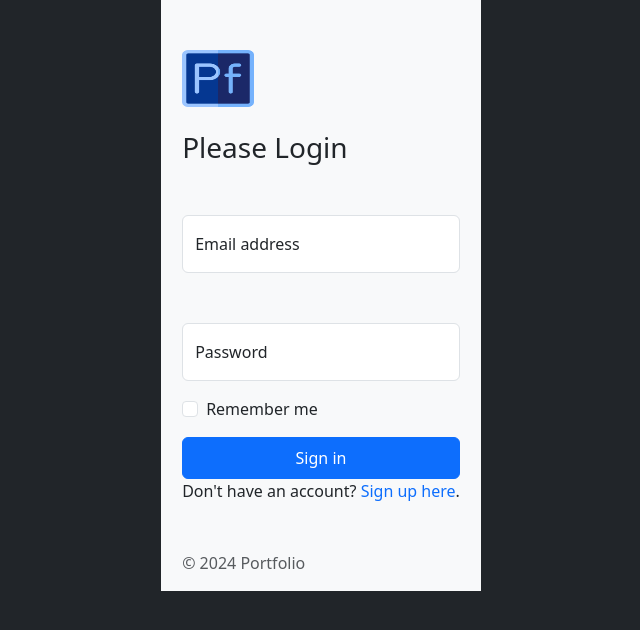
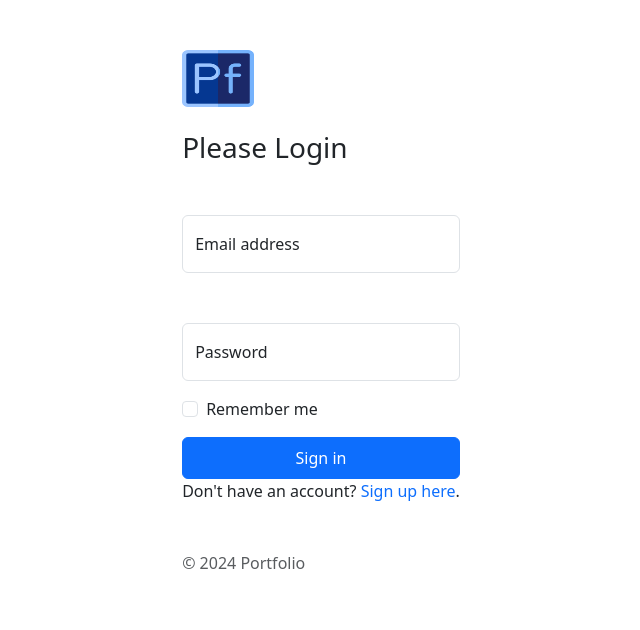
Before and after one commit to Harish0402/Portfolio, a website: page pages/login.html in a window 1280 px wide. Shown: the whole page, without its empty margins (319-959 px from the left). Drawn offline with nearby package versions, Linux system fonts and the light colour scheme.

Commit message:
Login page updated

```diff
--- a/pages/login.html
+++ b/pages/login.html
@@ -13,9 +13,9 @@
 
     </script>
 </head>
-<body class="bg-dark d-flex justify-content-center align-items-center">
+<body >
 
-        <form class="bg-light w-25 h-100">
+        <form >
             <div>
           <img class="mb-4" src="../images/portfolio.png" alt="" width="72" height="57">
           <h1 class="h3 mb-3 fw-normal">Please Login</h1>
```
